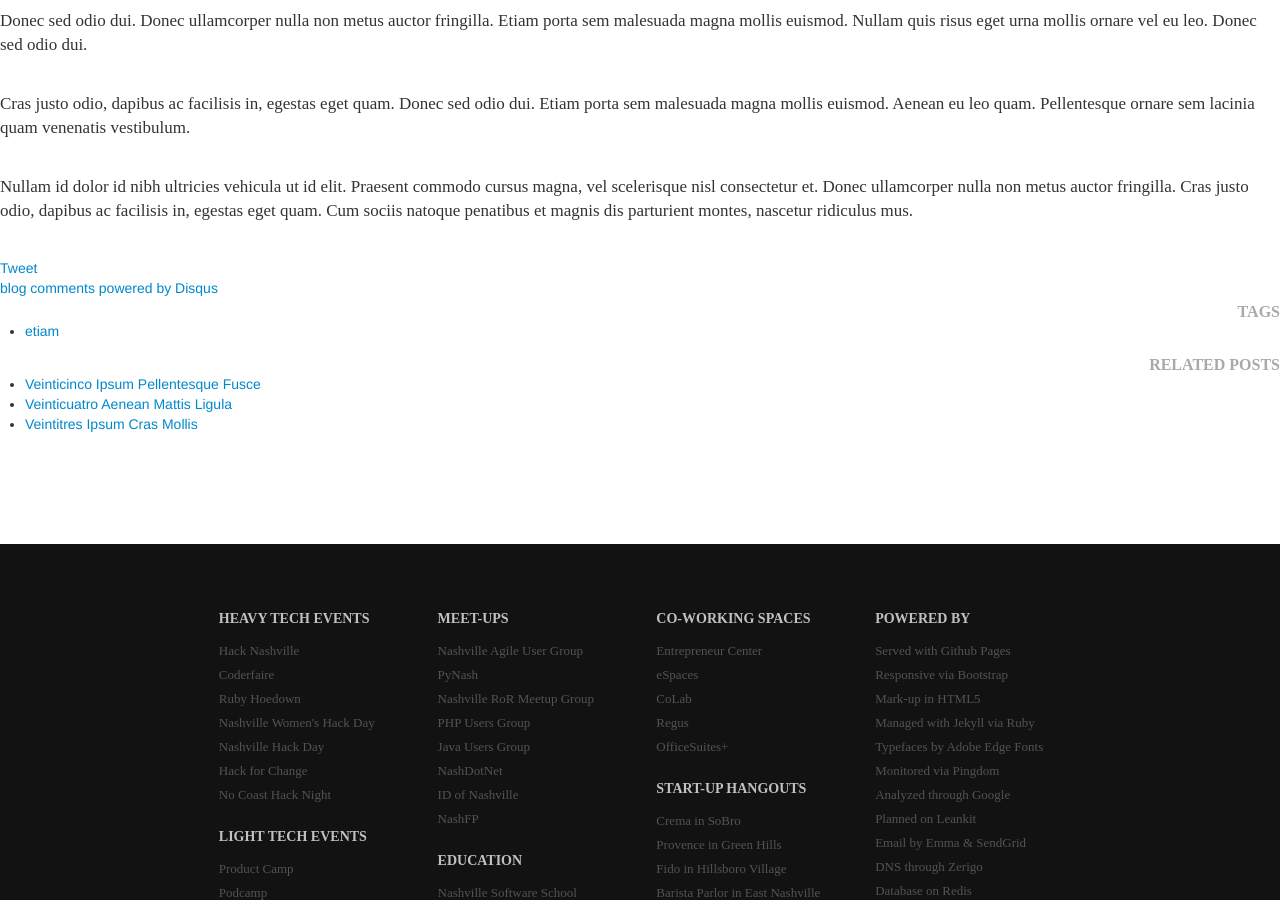
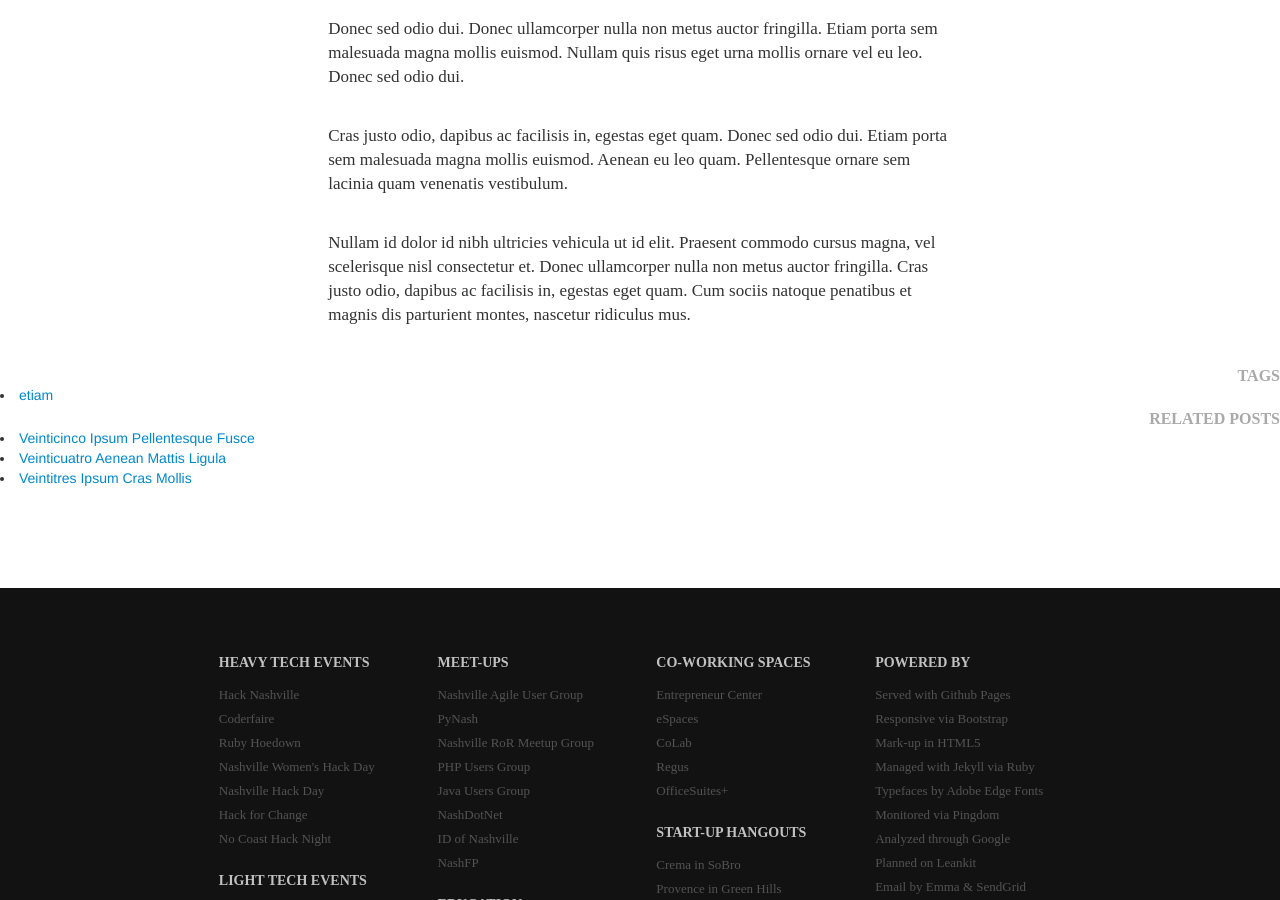
Before and after one commit to wovchko/inklings, a Jekyll site: the page built from _posts/2012-01-11-once-fringilla-purus-ridiculus.md, in a window 1280 px wide and 900 px high, scrolled down 438 px. Built offline with Jekyll 4.4.1, drawn with Linux system fonts in a browser that asks for light colours; Markdown is read by kramdown in place of the engine named in the settings; comment, search, counter and statistics services are not loaded.

```diff
--- a/_layouts/post.html
+++ b/_layouts/post.html
@@ -1,85 +1,24 @@
 ---
 layout: index
 ---
-<article class="post">
-  <header>
-    <h1>{{ page.title }}</h1>
-    <p>published on <time>{{ page.date | date: "%d %B %Y" }}</time></p>
-  </header>
+     <div class="row-fluid">
+       <div class="span6 offset3">
+         <h5>{{page.title}}</h5>
+         <p>published on <time>{{ page.date | date: "%d %B %Y" }}</time></p>
+         <p>{{ content }}</p>
+       </div>
+       <div class="span3"></div>
+     </div>
 
-  <section class="content">
-    {{ content }}
-  </section>
-
-  <section class="share">
-    <div>
-      <a class="FlattrButton" style="display:none;" href="http://toni.uebernickel.info"></a>
-      <noscript><a href="http://flattr.com/thing/424447/havvgs-playground" target="_blank">
-      <img src="http://api.flattr.com/button/flattr-badge-large.png" alt="Flattr this" title="Flattr this" border="0" /></a></noscript>
-    </div>
-
-    <div>
-      <div class="g-plusone" data-size="tall" data-href="{{ site.baseurl }}{{ page.url }}"></div>
-    </div>
-
-    <div>
-      <a href="https://twitter.com/share" class="twitter-share-button" data-url="{{ site.baseurl }}{{ page.url }}" data-text="{{ page.title }}" data-count="vertical" data-via="havvg">Tweet</a><script type="text/javascript" src="//platform.twitter.com/widgets.js"></script>
-    </div>
-
-    <div>
-      <div id="fb-root"></div>
-      <script>(function(d, s, id) {
-        var js, fjs = d.getElementsByTagName(s)[0];
-        if (d.getElementById(id)) {return;}
-        js = d.createElement(s); js.id = id;
-        js.async = true;
-        js.src = "//connect.facebook.net/en_US/all.js#xfbml=1&appId=204966900790";
-        fjs.parentNode.insertBefore(js, fjs);
-      }(document, 'script', 'facebook-jssdk'));</script>
-      <div class="fb-like" data-href="{{ site.baseurl }}{{ page.url }}" data-send="false" data-layout="box_count" data-width="55" data-show-faces="false" data-font="verdana"></div>
-    </div>
-  </section>
-
-  <section class="comments">
-    <div id="disqus_thread"></div>
-    <script>
-        {% for config in site.disqus.config %}
-        var {{ config.label }} = '{{ config.value }}';
-        {% endfor %}
-
-        var disqus_identifier = '{{ page.id }}';
-        var disqus_url = '{{ site.baseurl }}{{ page.url }}';
-
-        (function() {
-            var dsq = document.createElement('script'); dsq.type = 'text/javascript'; dsq.async = true;
-            dsq.src = 'http://' + disqus_shortname + '.disqus.com/embed.js';
-            (document.getElementsByTagName('head')[0] || document.getElementsByTagName('body')[0]).appendChild(dsq);
-        })();
-    </script>
-    <noscript>Please enable JavaScript to view the <a href="http://disqus.com/?ref_noscript">comments powered by Disqus.</a></noscript>
-    <a href="http://disqus.com" class="dsq-brlink">blog comments powered by <span class="logo-disqus">Disqus</span></a>
-  </section>
-
-  <footer>
   {% if page.tags != empty %}
-    <section>
       <h1>Tags</h1>
-      <ul class="tags">
       {% for tag in page.tags %}
         <li><a href="/">{{ tag }}</a></li>
       {% endfor %}
-      </ul>
-    </section>
   {% endif %}
   {% if site.related_posts != empty %}
-    <section>
       <h1>Related Posts</h1>
-      <ul class="posts">
         {% for post in site.related_posts limit:3 %}
         <li><a href="{{ post.url }}">{{ post.title }}</a></li>
         {% endfor %}
-      </ul>
-    </section>
   {% endif %}
-  </footer>
-</article>
```
